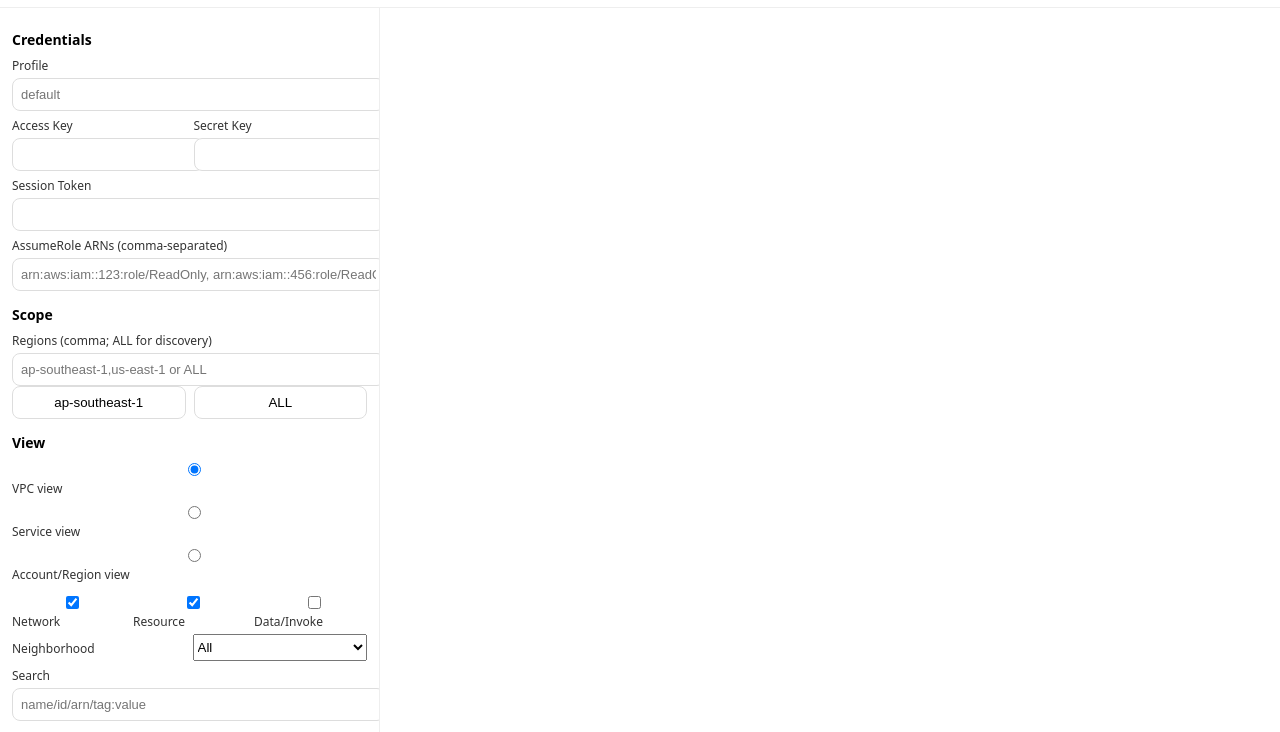
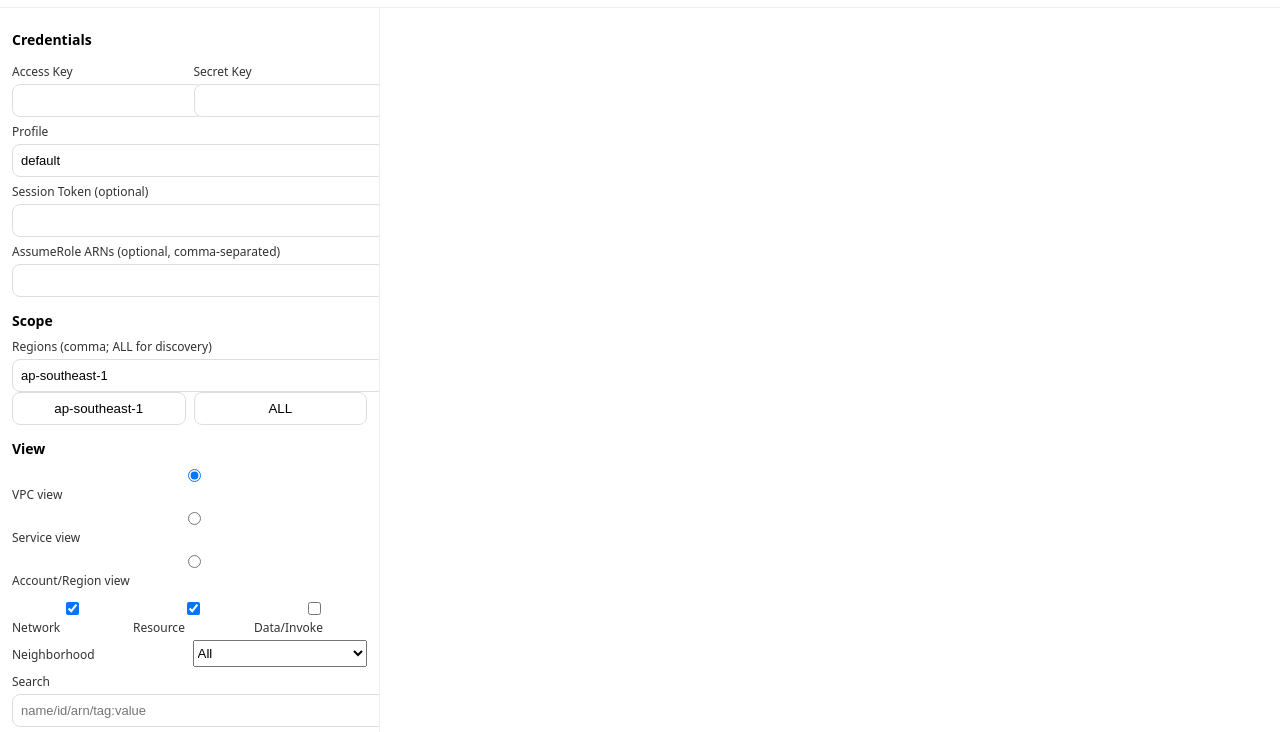
Before and after one commit to arkanitez/awsenumv2, a plain HTML site: page app/ui/index.html in a window 1280 px wide. Shown: the part 46-778 px from the top of the page. Drawn offline with nearby package versions, Linux system fonts and the light colour scheme; a script that the page names is missing.

Commit message:
Update index.html

```diff
--- a/app/ui/index.html
+++ b/app/ui/index.html
@@ -28,22 +28,22 @@
     <aside class="sidebar">
       <section>
         <h3>Credentials</h3>
+        <div class="row">
+            <div><label>Access Key</label><input id="ak" /></div>
+            <div><label>Secret Key</label><input id="sk" type="password" /></div>
+        </div>
         <label>Profile</label>
-        <input id="profile" placeholder="default" />
-        <div class="row">
-          <div><label>Access Key</label><input id="ak" /></div>
-          <div><label>Secret Key</label><input id="sk" type="password" /></div>
-        </div>
-        <label>Session Token</label>
+        <input id="profile" value="default" />
+        <label>Session Token (optional)</label>
         <input id="st" />
-        <label>AssumeRole ARNs (comma-separated)</label>
-        <input id="roles" placeholder="arn:aws:iam::123:role/ReadOnly, arn:aws:iam::456:role/ReadOnly" />
+        <label>AssumeRole ARNs (optional, comma-separated)</label>
+        <input id="roles" />
       </section>
 
       <section>
         <h3>Scope</h3>
         <label>Regions (comma; ALL for discovery)</label>
-        <input id="regions" placeholder="ap-southeast-1,us-east-1 or ALL" />
+        <input id="regions" value="ap-southeast-1" />
         <div class="row"><button id="quick-sg">ap-southeast-1</button><button id="quick-all">ALL</button></div>
       </section>
 
```
